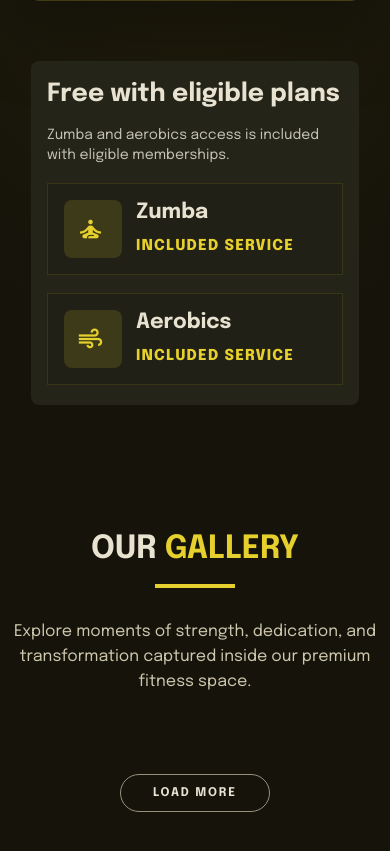
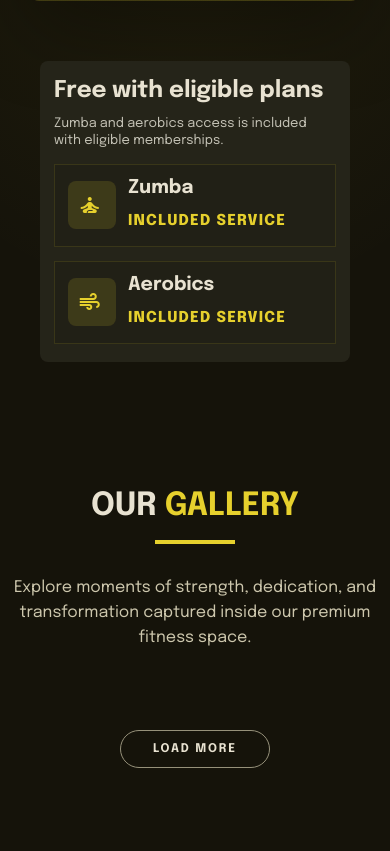
Before and after one commit to TheDreamGYM123/TheDreamGym, a website: page index.html in a window 390 px wide. Shown: the part 3684-4535 px from the top of the page. Drawn offline with nearby package versions, Linux system fonts and the light colour scheme; no server answers.

Commit message:
Slim privilege pack sections

```diff
--- a/index.html
+++ b/index.html
@@ -23,7 +23,7 @@
     <title>The Dream Gym</title>
     <meta name="description"
         content="Forge your strength, define your limits at The Dream Gym. Elite trainers, world-class equipment, and a premium training environment.">
-    <link rel="stylesheet" href="style.css?v=20260542">
+    <link rel="stylesheet" href="style.css?v=20260543">
 </head>
 
 <body>
--- a/style.css
+++ b/style.css
@@ -3746,43 +3746,45 @@ footer {
 
 .pricing-section .home-privilege-pack,
 #plans-modal .catalog-privilege-pack {
-  max-width: 960px;
-  padding: clamp(22px, 2.7vw, 34px);
+  max-width: 820px;
+  padding: clamp(18px, 2.1vw, 26px);
 }
 
 #plans-modal .catalog-membership-hero,
 #plans-modal .catalog-privilege-pack {
-  max-width: 980px;
+  max-width: 860px;
 }
 
 .catalog-privilege-pack {
-  grid-template-columns: minmax(230px, 0.78fr) repeat(2, minmax(190px, 1fr));
-  gap: 18px;
+  grid-template-columns: minmax(210px, 0.76fr) repeat(2, minmax(170px, 1fr));
+  gap: 14px;
 }
 
 .catalog-privilege-pack h3 {
-  font-size: clamp(25px, 2.4vw, 34px);
+  font-size: clamp(23px, 2vw, 30px);
+  margin-bottom: 12px;
 }
 
 .catalog-privilege-pack p {
-  font-size: clamp(14px, 1.15vw, 17px);
+  font-size: clamp(13px, 1vw, 15px);
+  line-height: 1.35;
 }
 
 .catalog-benefit-card {
-  min-height: 124px;
-  padding: 22px;
-  gap: 18px;
+  min-height: 100px;
+  padding: 16px;
+  gap: 14px;
 }
 
 .catalog-benefit-card > span {
-  width: 66px;
-  height: 66px;
-  font-size: 32px;
+  width: 54px;
+  height: 54px;
+  font-size: 27px;
 }
 
 .catalog-benefit-card strong,
 .pricing-section .home-privilege-pack .catalog-benefit-card strong {
-  font-size: clamp(21px, 1.7vw, 26px);
+  font-size: clamp(19px, 1.45vw, 23px);
 }
 
 .home-membership-copy {
@@ -3843,9 +3845,9 @@ footer {
 
   .pricing-section .home-privilege-pack,
   #plans-modal .catalog-privilege-pack {
-    width: min(100%, 330px);
+    width: min(100%, 310px);
     max-width: calc(100% - 22px);
-    padding: 20px 16px;
+    padding: 18px 14px;
   }
 
   .membership-fee-btn-desktop {
@@ -3857,15 +3859,15 @@ footer {
   }
 
   .catalog-benefit-card {
-    min-height: 78px;
-    padding: 16px;
-    gap: 14px;
+    min-height: 70px;
+    padding: 13px;
+    gap: 12px;
   }
 
   .catalog-benefit-card > span {
-    width: 58px;
-    height: 58px;
-    font-size: 28px;
+    width: 48px;
+    height: 48px;
+    font-size: 24px;
   }
 
   .coaches-title h2 {
```
